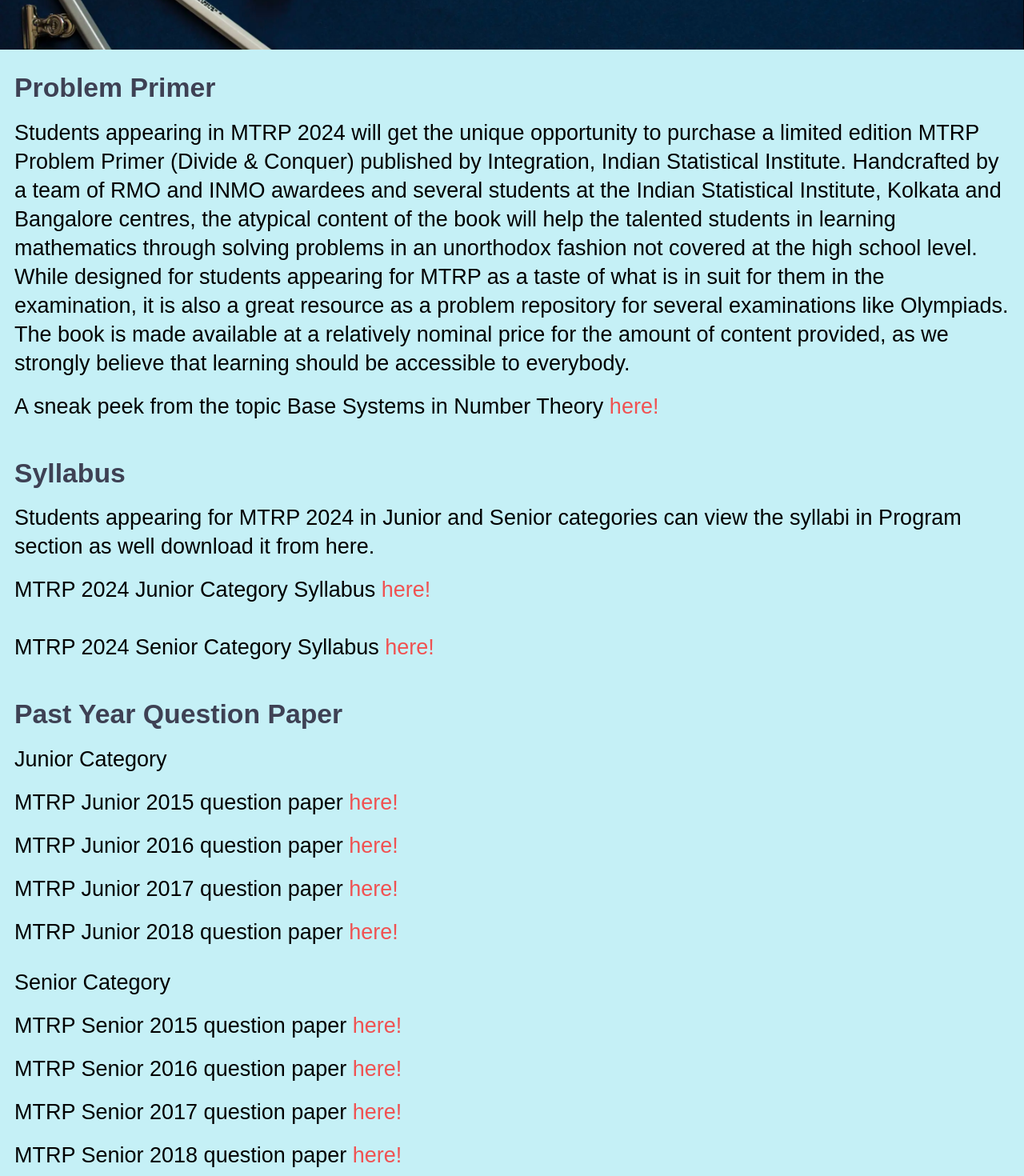
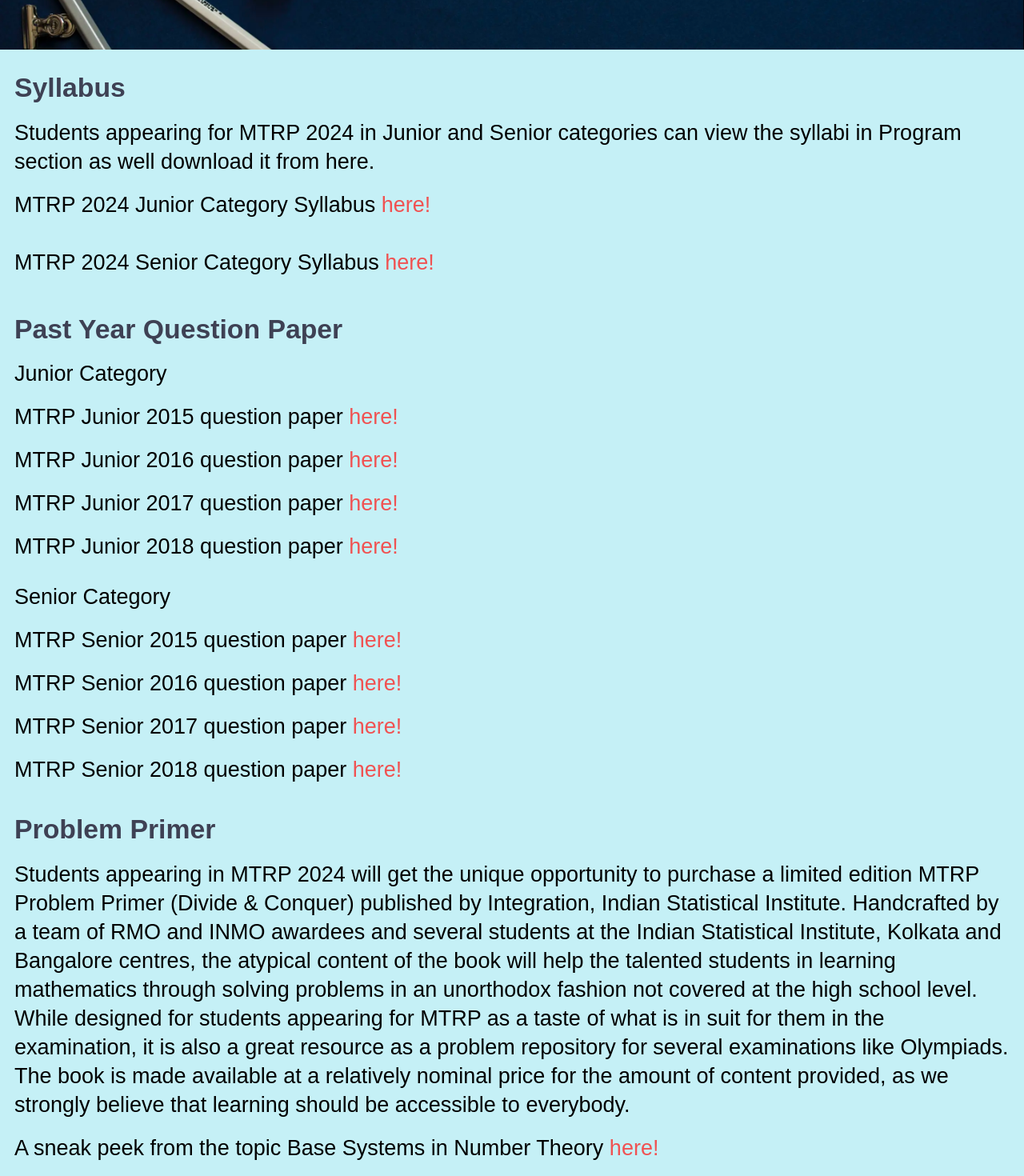
Before and after one commit to Integration-ISIK/mtrp-2024-website, a Next.js app: page /resources in a window 1280 px wide. Shown: the part 460-1930 px from the top of the page at 80% size. Built offline with nearby package versions, Linux system fonts and the light colour scheme; a web font is replaced by a local one.

Commit message:
Update page.tsx

```diff
--- a/app/resources/page.tsx
+++ b/app/resources/page.tsx
@@ -15,15 +15,6 @@
           </div>
         </div>
         <div className="bg-[#15f7ff2d] bg-cover bg-left-top h-auto max-w-screen pt-4">
-          <div className="md:p-2">
-            <div className=" whitespace-pre-line font-bold text-2xl md:text-3xl px-2">
-              <p className='text-[#3E4154] md:pb-2'>Problem Primer</p>
-            </div>
-            <p className='leading-5 p-2 md:text-2xl'>
-            Students appearing in MTRP 2024 will get the unique opportunity to purchase a limited edition MTRP Problem Primer (Divide & Conquer) published by Integration, Indian Statistical Institute. Handcrafted by a team of RMO and INMO awardees and several students at the Indian Statistical Institute, Kolkata and Bangalore centres, the atypical content of the book will help the talented students in learning mathematics through solving problems in an unorthodox fashion not covered at the high school level. While designed for students appearing for MTRP as a taste of what is in suit for them in the examination, it is also a great resource as a problem repository for several examinations like Olympiads. The book is made available at a relatively nominal price for the amount of content provided, as we strongly believe that learning should be accessible to everybody.
-            </p>
-            <p className='text-xl p-2 pb-6 font-light md:text-2xl'>A sneak peek from the topic Base Systems in Number Theory <a href="https://drive.google.com/file/d/1jsMz3Xw3u4SPMN8wMNdp0daf9HWa1XZ2/view" className='text-red-500'>here!</a></p>
-          </div>
           <div className="md:p-2">
             <div className=" whitespace-pre-line font-bold text-2xl md:text-3xl px-2">
               <p className='text-[#3E4154] md:pb-2'>Syllabus</p>
@@ -49,6 +40,15 @@
             <p className='text-xl p-2 pb-2 font-light md:text-2xl'>MTRP Senior 2017 question paper <a href="https://drive.google.com/file/d/114-AdzgJf2uYCDZhFCIvyRYJ3vWec9Aq/view?usp=drive_link" className='text-red-500'>here!</a></p>
             <p className='text-xl p-2 pb-4 font-light md:text-2xl'>MTRP Senior 2018 question paper <a href="https://drive.google.com/file/d/10wzT14aji-O1xMa4ieICI1ixccCx7s6n/view?usp=drive_link" className='text-red-500'>here!</a></p>
           </div>
+          <div className="md:p-2">
+            <div className=" whitespace-pre-line font-bold text-2xl md:text-3xl px-2">
+              <p className='text-[#3E4154] md:pb-2'>Problem Primer</p>
+            </div>
+            <p className='leading-5 p-2 md:text-2xl'>
+            Students appearing in MTRP 2024 will get the unique opportunity to purchase a limited edition MTRP Problem Primer (Divide & Conquer) published by Integration, Indian Statistical Institute. Handcrafted by a team of RMO and INMO awardees and several students at the Indian Statistical Institute, Kolkata and Bangalore centres, the atypical content of the book will help the talented students in learning mathematics through solving problems in an unorthodox fashion not covered at the high school level. While designed for students appearing for MTRP as a taste of what is in suit for them in the examination, it is also a great resource as a problem repository for several examinations like Olympiads. The book is made available at a relatively nominal price for the amount of content provided, as we strongly believe that learning should be accessible to everybody.
+            </p>
+            <p className='text-xl p-2 pb-6 font-light md:text-2xl'>A sneak peek from the topic Base Systems in Number Theory <a href="https://drive.google.com/file/d/1jsMz3Xw3u4SPMN8wMNdp0daf9HWa1XZ2/view" className='text-red-500'>here!</a></p>
+          </div>
         </div>
       </main>
 
```
